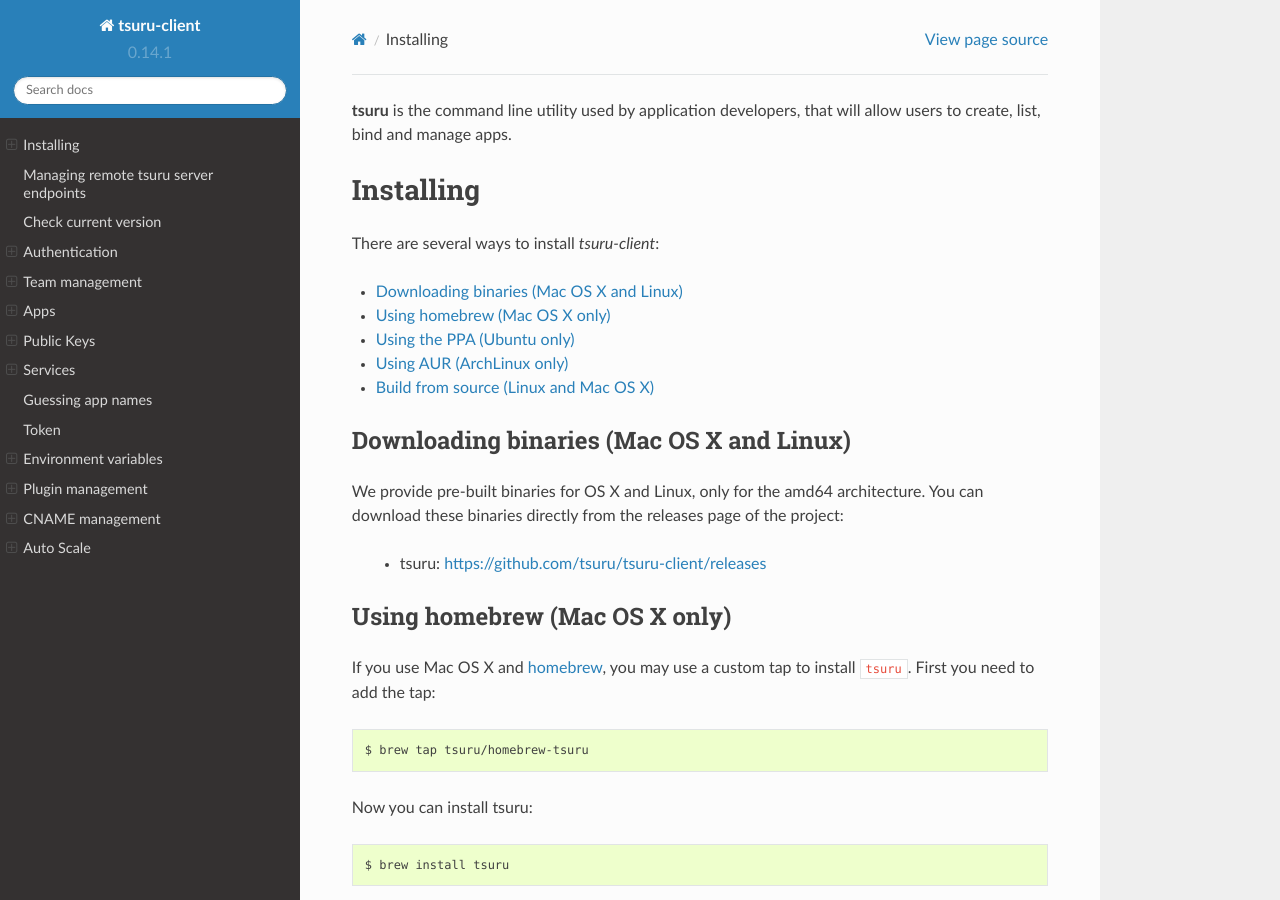
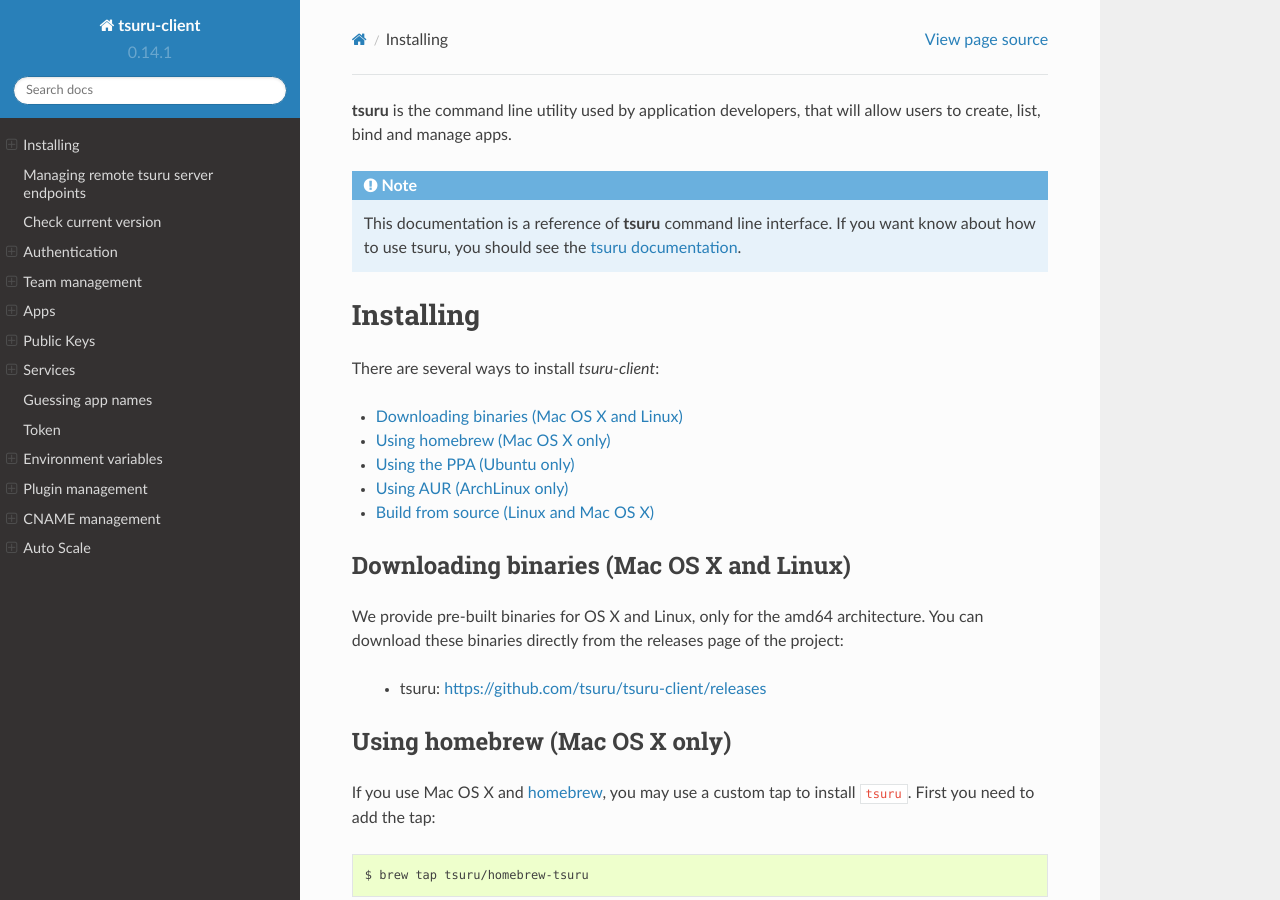
Before and after one commit to tsuru/tsuru-client, a Sphinx documentation site: the page built from docs/source/index.rst, in a window 1280 px wide and 900 px high. Built offline with Sphinx 7.4.7 and the Read the Docs theme 2.0.0, drawn with Linux system fonts in a browser that asks for light colours; some of the changed text lies outside the part shown.

Commit message:
add a note to explain the objective of this doc.

```diff
--- a/docs/source/index.rst
+++ b/docs/source/index.rst
@@ -4,6 +4,11 @@
 
 **tsuru** is the command line utility used by application developers, that
 will allow users to create, list, bind and manage apps.
+
+.. note::
+
+    This documentation is a reference of **tsuru** command line interface.
+    If you want know about how to use tsuru, you should see the `tsuru documentation <http://docs.tsuru.io>`_.
 
 Installing
 ==========
@@ -172,7 +177,7 @@
 
 `user-remove` will remove currently authenticated user from remote tsuru server. since there cannot exist any orphan teams, tsuru will refuse to remove a user that is the last member of some team. if this is your case, make sure you remove the team using `team-remove` before removing the user.
 
-login
+Login
 -----
 
 .. highlight:: bash
@@ -187,7 +192,7 @@
 
 All tsuru actions require the user to be authenticated (except `login` and `version`).
 
-logout
+Logout
 ------
 
 .. highlight:: bash
@@ -785,8 +790,8 @@
 
 This command sets environment variables for an app.
 
-env-get
--------
+Display environment variables of an application
+-----------------------------------------------
 
 .. highlight:: bash
 
```
Also changed, not shown: other parts of docs/source/index.rst (+4 -4 lines).
